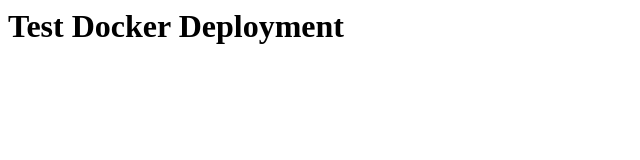
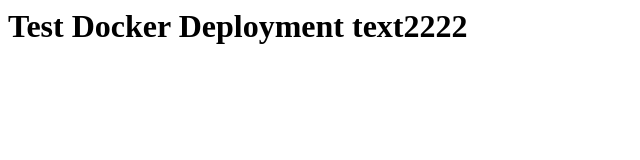
Before and after one commit to mrakkan/deploy-test, a plain HTML site: page index.html in a window 1280 px wide. Shown: the whole page, without its empty margins (0-640 px from the left). Drawn offline with Linux system fonts and the light colour scheme.

Commit message:
Update index.html

```diff
--- a/index.html
+++ b/index.html
@@ -1 +1 @@
-<html><body><h1>Test Docker Deployment</h1></body></html>
+<html><body><h1>Test Docker Deployment text2222</h1></body></html>
```
